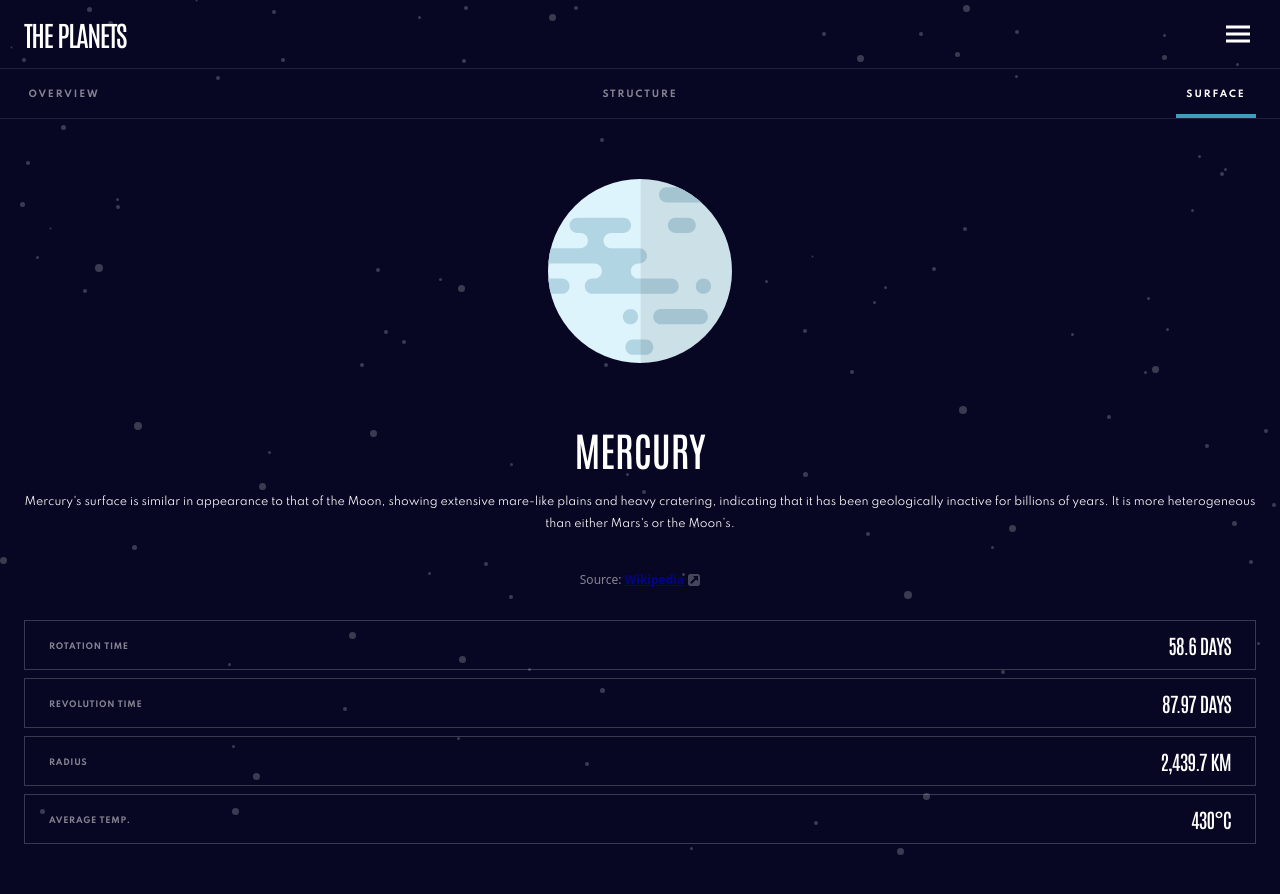
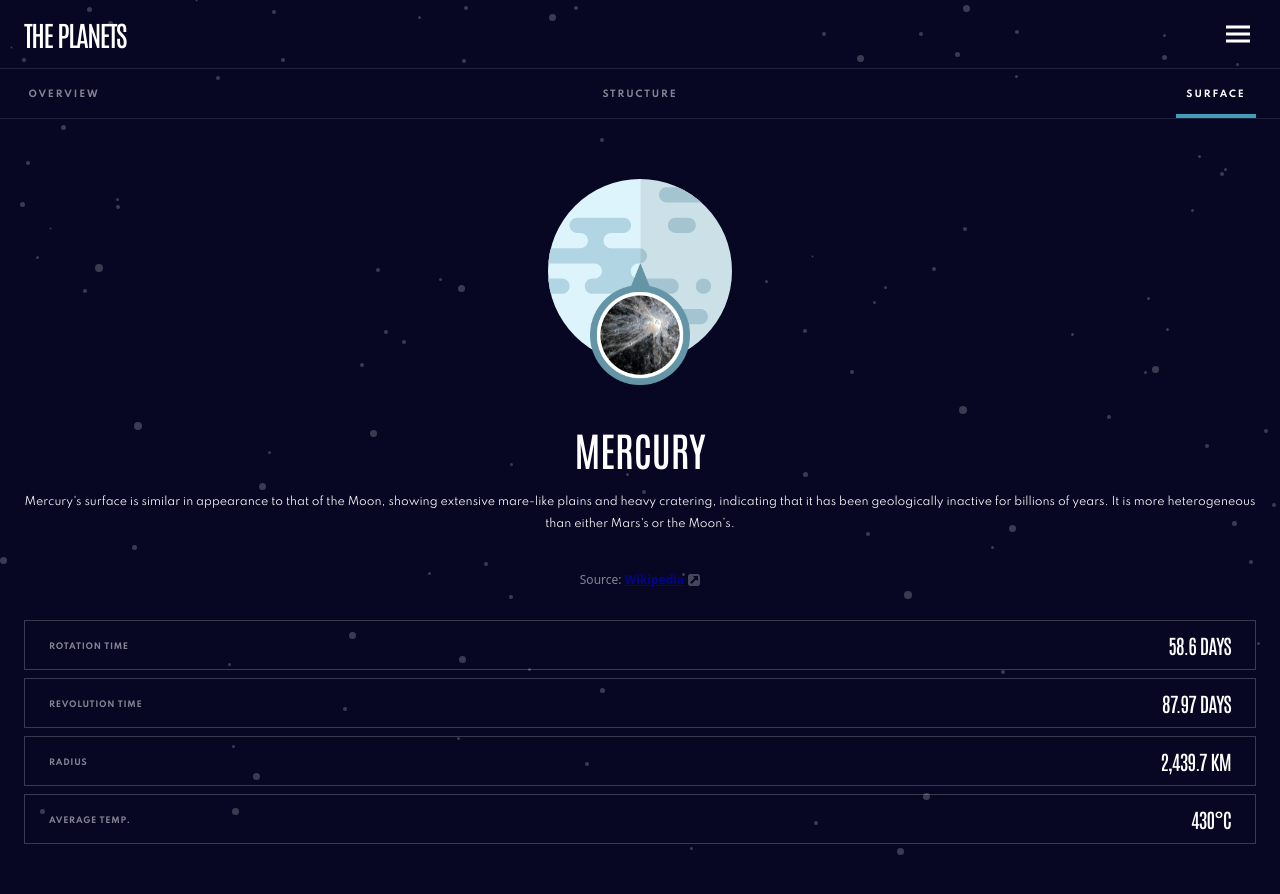
Before and after one commit to babs20/planets-fact-site, a Next.js app: page / in a window 1280 px wide. Both pictures are taken after a click on the item "SURFACE". Shown: the top 894 px of the page. Built offline with nearby package versions, Linux system fonts and the light colour scheme.

Commit message:
add image swapping on section change

```diff
--- a/components/Planet.tsx
+++ b/components/Planet.tsx
@@ -27,6 +27,7 @@ const PlanetImage = styled.div<PlanetImageProps>`
 `;
 
 const PlanetContainer = styled.div`
+  position: relative;
   display: flex;
   align-items: center;
   justify-content: center;
@@ -34,18 +35,60 @@ const PlanetContainer = styled.div`
   width: 100%;
 `;
 
+const HoverIcon = styled.div<{ hoverImageUrl: string; isShown: boolean }>`
+  display: ${({ isShown }) => (isShown ? 'block' : 'none')};
+  position: absolute;
+  background-image: url(${({ hoverImageUrl }) => hoverImageUrl});
+  background-repeat: no-repeat;
+  background-position: center;
+  background-size: cover;
+  width: 100px;
+  height: 122px;
+  top: 144px;
+`;
+
 export const Planet = ({
   planetImageUrl,
   planetName,
+  sectionName,
 }: {
-  planetImageUrl: string;
+  planetImageUrl: {
+    planet: string;
+    internal: string;
+    geology: string;
+  };
   planetName: string;
+  sectionName: string;
 }): JSX.Element => {
+  type PlanetUrlType = {
+    planet: string;
+    internal: string;
+    geology: string;
+  };
+
+  interface SectionTitlesType {
+    overview: string;
+    structure: string;
+    geology: string;
+  }
+
+  const sectionTitles: SectionTitlesType = {
+    overview: 'planet',
+    structure: 'internal',
+    geology: 'planet',
+  };
+
+  const section: string = sectionTitles[sectionName as keyof SectionTitlesType];
+
   return (
     <PlanetContainer>
       <PlanetImage
-        planetImageUrl={planetImageUrl}
+        planetImageUrl={planetImageUrl[section as keyof PlanetUrlType]}
         planetName={planetName.toLowerCase()}
+      />
+      <HoverIcon
+        hoverImageUrl={planetImageUrl.geology}
+        isShown={sectionName === 'geology'}
       />
     </PlanetContainer>
   );
--- a/pages/index.tsx
+++ b/pages/index.tsx
@@ -61,8 +61,9 @@ export default function Home({ data }: PropTypes) {
         <SectionMenu sectionName={section} setSection={setSection} />
         <PlanetContainer>
           <Planet
-            planetImageUrl={data[planetPage].images.planet}
+            planetImageUrl={data[planetPage].images}
             planetName={data[planetPage].name}
+            sectionName={section}
           />
           <Information
             section={data[planetPage][section as keyof PlanetType]}
```
